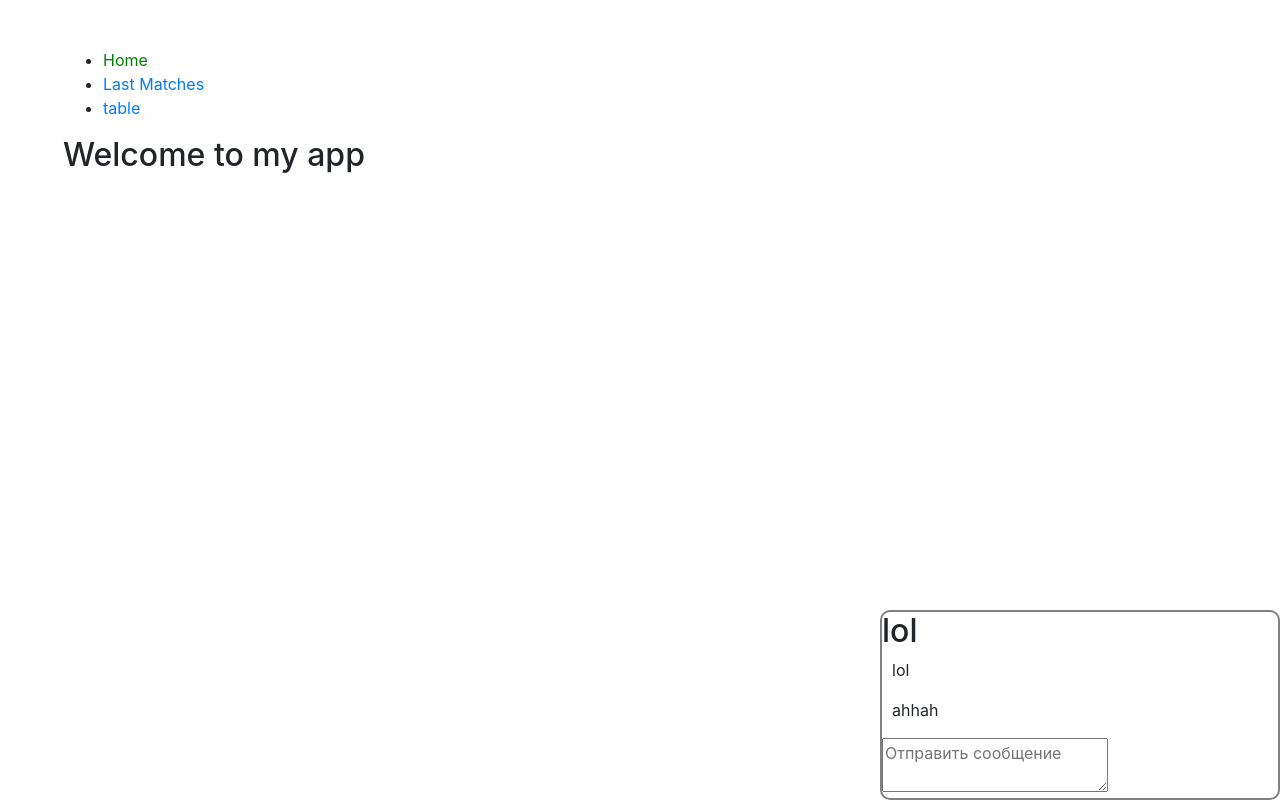
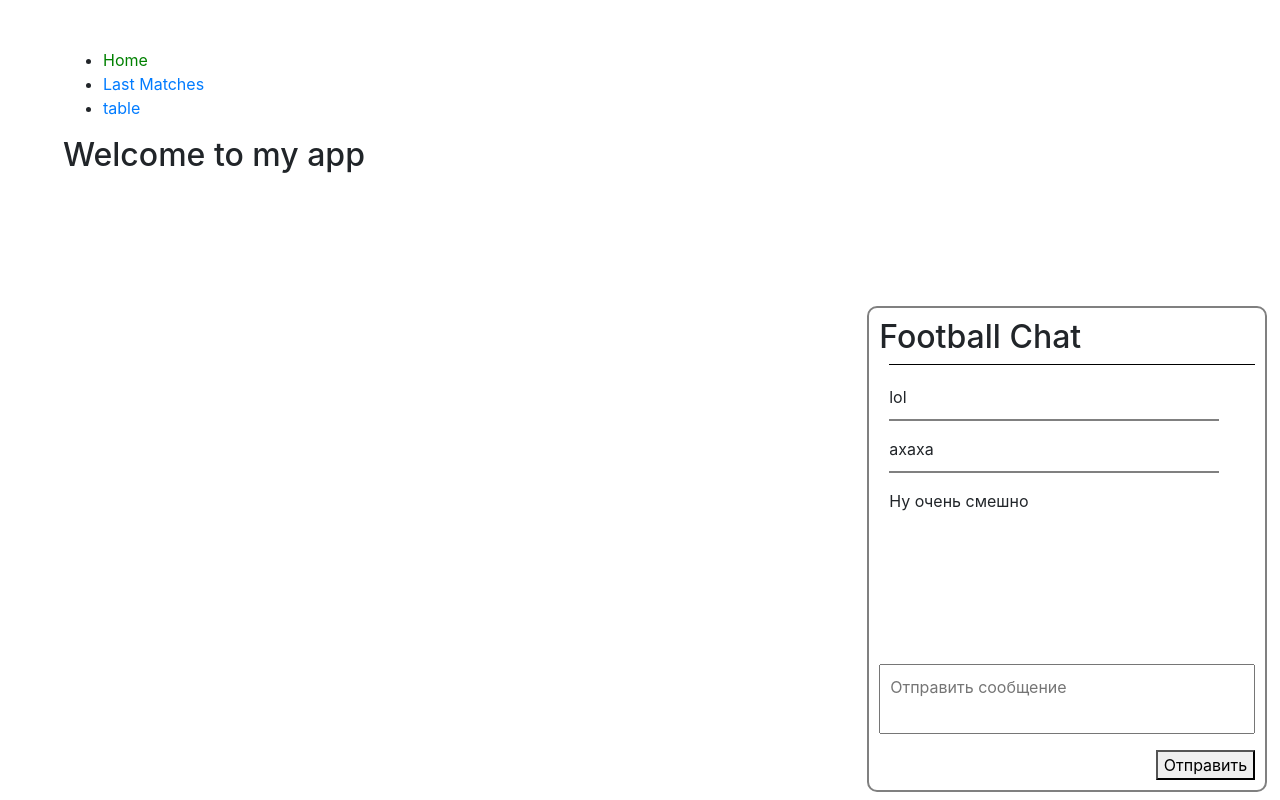
Before and after one commit to Palllke2015/Football-stats, a React (Create React App) app: page / in a window 1280 px wide. Built offline with nearby package versions, Linux system fonts and the light colour scheme; no server answers.

Commit message:
Добавил простую реализацыю чата

```diff
--- a/package.json
+++ b/package.json
@@ -3,6 +3,7 @@
   "version": "0.1.0",
   "private": true,
   "dependencies": {
+    "node-sass": "^4.11.0",
     "prop-types": "^15.7.2",
     "react": "^16.8.5",
     "react-dom": "^16.8.5",
--- a/src/components/chat/chat.js
+++ b/src/components/chat/chat.js
@@ -2,20 +2,91 @@ import React, { Component } from 'react'
 import './style.scss'
 
 class Chat extends Component{
+  idCount = 3;
+  state = {
+    userText: '',
+    messages: [
+      {
+        id: 1,
+        text:'lol'
+      },
+      {
+        id: 2,
+        text: 'axaxa'
+      },
+      {
+        id: 3,
+        text: 'Ну очень смешно'
+      }
+    ]
+  };
+
+  componentDidUpdate() {
+    this.scrollToMyRef()
+  }
+
+
   render() {
+    const { messages } = this.state;
+    const messageList = messages.map((elem) => {
+      return(
+        <p key={elem.id}>{elem.text}</p>
+      )
+    });
     return(
       <div className="chat-wrapper">
-        <h2>lol</h2>
-        <div className="chat">
-          <div className="chat-message-wrapper">
-            <p>lol</p>
-            <p>ahhah</p>
+        <h2>Football Chat</h2>
+        <div
+          className="chat"
+
+        >
+          <div
+            className="chat-message-wrapper"
+            ref={ (ref) => this.myRef=ref }
+          >
+            {messageList}
           </div>
-          <textarea className="chat-text" placeholder="Отправить сообщение" />
+          <textarea
+            className="chat-text"
+            placeholder="Отправить сообщение"
+            onChange={this.typeMessage}
+            value={this.state.userText}
+            onKeyDown={this.submit}
+          />
+          <button onClick={this.sendMessage}>Отправить</button>
         </div>
       </div>
+    )
+  }
+  submit = (event) => {
+    if(event.key === 'Enter') {
+      event.preventDefault();
+      this.sendMessage();
+    }
+  };
+  myRef = null;
+  scrollToMyRef = () => {
+    this.myRef.scrollTo(0, this.myRef.scrollHeight)
+  };
 
-    )
+  typeMessage = (event) => {
+    this.setState({userText: event.target.value})
+  };
+  sendMessage = () => {
+    this.idCount = this.idCount + 1;
+    if (this.state.userText.trim() === '') {
+      return false;
+    }
+    this.setState((prevState) => {
+      return ({
+        messages: [...prevState.messages, {
+          id: this.idCount,
+          text: this.state.userText
+        }],
+        userText: ''
+      })
+    });
+    this.scrollToMyRef();
   }
 }
 
--- a/src/components/chat/style.scss
+++ b/src/components/chat/style.scss
@@ -1,12 +1,37 @@
 .chat-wrapper {
-    position: fixed;
-    bottom: 0;
-    right: 0;
-    border: 2px solid grey;
-    border-radius: 10px;
-    width: 400px;
+  position: fixed;
+  bottom: 1%;
+  right: 1%;
+  border: 2px solid grey;
+  border-radius: 10px;
+  width: 400px;
+  padding: 10px;
+  background: #ffffff;
+  & textarea {
+    width: 100%;
+    resize: none;
+    padding: 10px;
+  }
+  & button {
+    margin: 10px 0 0 auto;
+    display: block;
+  }
 }
 
 .chat-message-wrapper {
+    border-top: 1px solid black;
     margin-left: 10px;
+    padding-top: 20px;
+    height: 300px;
+    overflow-y: scroll;
+    & p {
+      border-bottom: 2px solid grey;
+      padding-bottom: 10px;
+      max-width: 90%;
+      hyphens: auto;
+      &:last-child {
+        border-bottom: none;
+      }
+    }
+
 }
```
Also changed, not shown: 1 other file (tests, documents, lock files or other folders).
